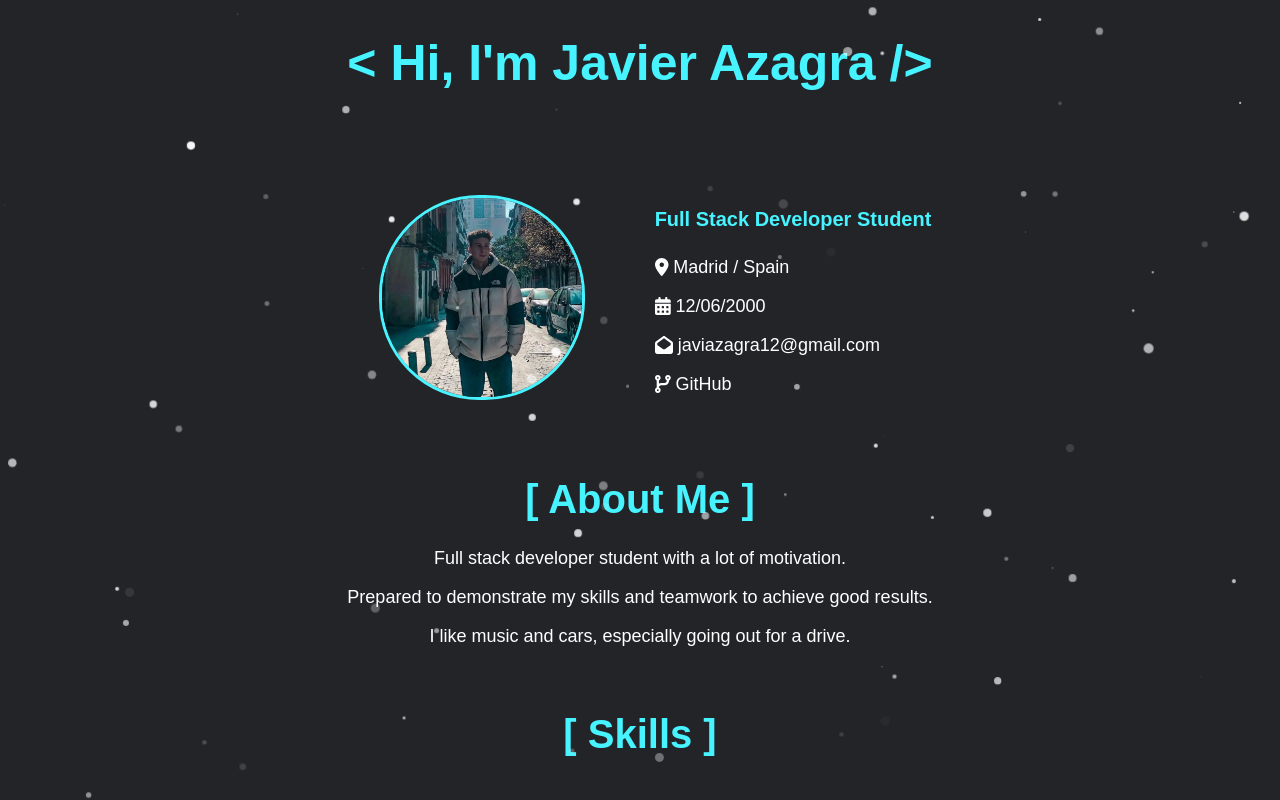
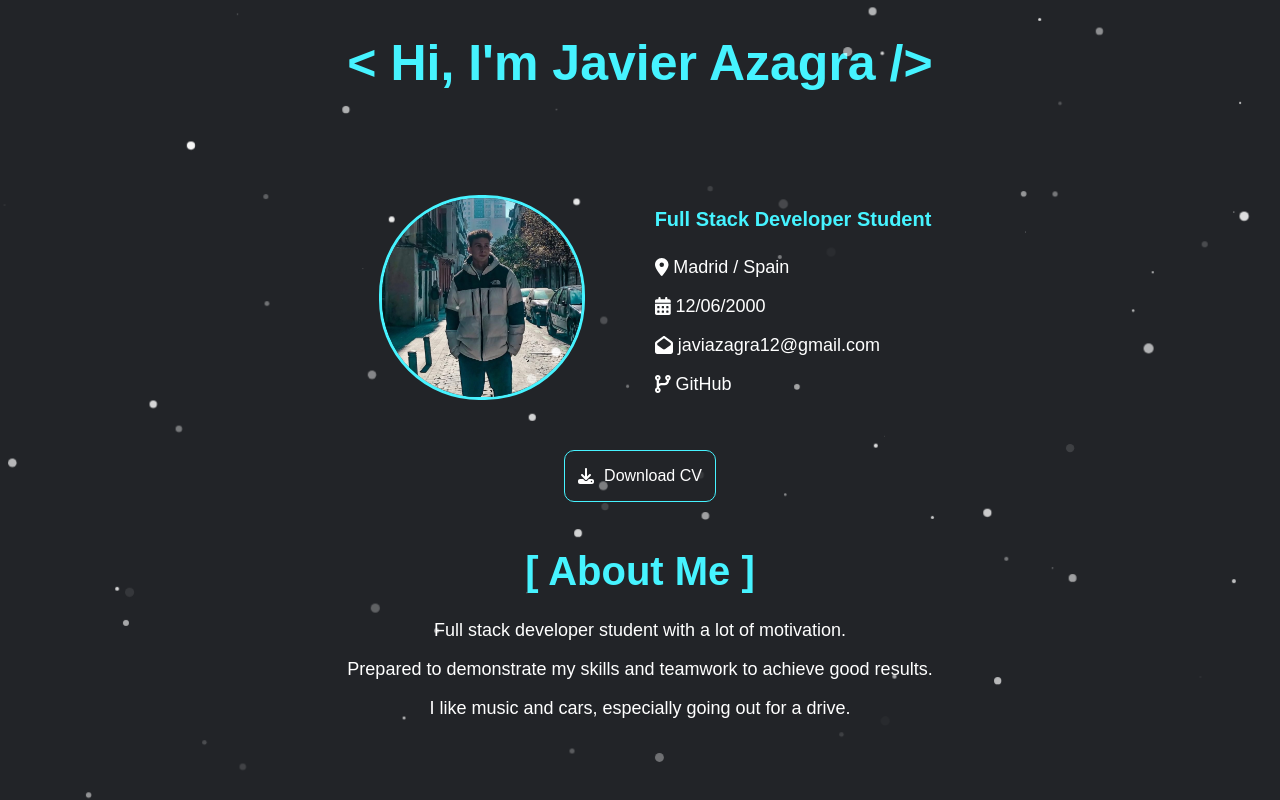
Before and after one commit to JaviiAzagra/Curriculum-React, a React (Create React App) app: page / in a window 1280 px wide. Shown: the top 800 px of the page. Built offline with nearby package versions, Linux system fonts and the light colour scheme; a web font is replaced by a local one.

Commit message:
FEAT: added download cv button

```diff
--- a/src/App.jsx
+++ b/src/App.jsx
@@ -7,6 +7,7 @@ import Contact from "./components/Contact/Contact";
 import Buttons from "./components/Buttons/Buttons";
 import Habilities from "./components/Habilities/Habilities";
 import CV from "./CV/CV";
+import Line from "./components/Line/Line";
 
 const { hero, habilities} = CV;
 
--- a/src/App.scss
+++ b/src/App.scss
@@ -2,21 +2,24 @@
 
 * {
   font-family: "Cascadia Code", sans-serif;
-  /*   background-color: #222428; */
   padding: 0;
+}
+
+html {
+  background-color: #222428;
 }
 
 .App {
   display: flex;
   flex-direction: column;
-  background-color: #222428;
+  gap: 20px;
 }
 
 button {
   width: 180px;
   height: 50px;
   border-radius: 16px;
-/*   margin-left: 15px; */
+  /*   margin-left: 15px; */
   border: #222428;
   background-color: #222428;
   font-size: 20px;
@@ -115,16 +118,16 @@ p {
     flex-direction: column;
     align-items: center;
 
-    .card-hero{
+    .card-hero {
       display: flex;
       flex-direction: column;
       align-items: center;
 
-      .info{
+      .info {
         line-height: 0px;
       }
 
-      h4{
+      h4 {
         text-align: center;
       }
     }
@@ -162,8 +165,6 @@ p {
     display: flex;
     flex-direction: column;
     align-items: center;
-
-
   }
   .more {
     display: flex;
--- a/src/components/Contact/Contact.scss
+++ b/src/components/Contact/Contact.scss
@@ -15,7 +15,6 @@
 }
 
 .container{
-    border-top: solid 1px #46f3ff;
     padding-top: 30px;
     padding-bottom: 70px;
 }
--- a/src/components/Hero/Hero.jsx
+++ b/src/components/Hero/Hero.jsx
@@ -1,32 +1,55 @@
-import React from 'react';
+import React from "react";
 import "./Hero.scss";
-import { FontAwesomeIcon } from '@fortawesome/react-fontawesome';
-import {faEnvelopeOpen, faLocationDot, faCalendarDays, faCodeBranch} from '@fortawesome/free-solid-svg-icons';
+import { FontAwesomeIcon } from "@fortawesome/react-fontawesome";
+import {
+  faEnvelopeOpen,
+  faLocationDot,
+  faCalendarDays,
+  faCodeBranch,
+  faDownload
+} from "@fortawesome/free-solid-svg-icons";
 
+import pdf from "./JavierAzagraCV.pdf";
 
-const Hero = ({hero}) => {
+const Hero = ({ hero }) => {
   return (
-
     <div>
       <h1 className="myname">{hero.name}</h1>
-        <div className='hero'>
-        <div className='img'>
-          <img className='logo' src={hero.image} alt="" />
+      <div className="hero">
+        <div className="img">
+          <img className="logo" src={hero.image} alt="" />
         </div>
         <div className="card-hero">
-        {/* <h1 className="myname">{hero.name}</h1> */}
+          {/* <h1 className="myname">{hero.name}</h1> */}
           <h4>{hero.about}</h4>
-          <div className='info'>
-            <p><FontAwesomeIcon className='icons' icon={faLocationDot} /> {hero.city} </p>
-            <p><FontAwesomeIcon className='icons' icon={faCalendarDays}/> {hero.birthDate}</p>
-            <p> <FontAwesomeIcon className='icons' icon={faEnvelopeOpen} /><a href={"mailto:" + hero.email}> javiazagra12@gmail.com</a></p>
-            <p> <a href={hero.gitHub} rel="noreferrer" target="_blank"><FontAwesomeIcon className='icons' icon={faCodeBranch} /> GitHub</a></p>
+          <div className="info">
+            <p>
+              <FontAwesomeIcon className="icons" icon={faLocationDot} />{" "}
+              {hero.city}{" "}
+            </p>
+            <p>
+              <FontAwesomeIcon className="icons" icon={faCalendarDays} />{" "}
+              {hero.birthDate}
+            </p>
+            <p>
+              {" "}
+              <FontAwesomeIcon className="icons" icon={faEnvelopeOpen} />
+              <a href={"mailto:" + hero.email}> javiazagra12@gmail.com</a>
+            </p>
+            <p>
+              {" "}
+              <a href={hero.gitHub} rel="noreferrer" target="_blank">
+                <FontAwesomeIcon className="icons" icon={faCodeBranch} /> GitHub
+              </a>
+            </p>
           </div>
         </div>
       </div>
-      {/* <div class="line"></div> */}
+      <div className="cv">
+        <a className="cv__btn" href={pdf} download="JavierAzagraCV.pdf" rel="noopener noreferrer" target="_blank"><FontAwesomeIcon className="icons-cv" icon={faDownload} />  Download CV</a>
+      </div>
     </div>
-  )
-}
+  );
+};
 
-export default Hero
+export default Hero;
--- a/src/components/Hero/Hero.scss
+++ b/src/components/Hero/Hero.scss
@@ -22,3 +22,50 @@
   display: flex;
   border: solid 3px #46f3ff;
 }
+
+.btn-cv{
+  width: 180px;
+  height: 50px;
+  border-radius: 16px;
+  border: none;
+  background-color: #222428;
+  font-size: 20px;
+  font-size: 15px;
+}
+
+.btn:hover {
+  box-shadow: 0 0 5px 0 #46f3ff inset, 0 0 10px 4px #46f3ff;
+  color: #46f3ff;
+}
+
+.cv{
+  display: flex;
+  justify-content: center;
+
+  a{
+    display: flex;
+    justify-content: center;
+    align-items: center;
+    text-decoration: none;
+
+    gap: 10px;
+  }
+
+  &__btn{
+    border: 1px solid #46f3ff;
+    height: 50px;
+    width: 150px;
+    color: rgb(255, 255, 255);
+    border-radius: 10px;
+  }
+
+  &__btn:hover{
+    background-color: #46f3ff;
+    color: black;
+    font-weight: bold;
+  }
+}
+.icons.cv{
+  color: black;
+  margin-right: 100px;
+}
--- /dev/null
+++ b/src/components/Line/Line.jsx
@@ -0,0 +1,10 @@
+import React from 'react'
+import "./Line.scss";
+
+const Line = () => {
+  return (
+    <div className='line'></div>
+  )
+}
+
+export default Line
--- /dev/null
+++ b/src/components/Line/Line.scss
@@ -0,0 +1,7 @@
+.line {
+  border-top: 2px solid #46f3ff;
+  color: #46f3ff;
+  height: 2px;
+  max-width: 2000px;
+  margin: 50px auto 0 auto;
+}
```
Also changed, not shown: 1 other file (tests, documents, lock files or other folders).
